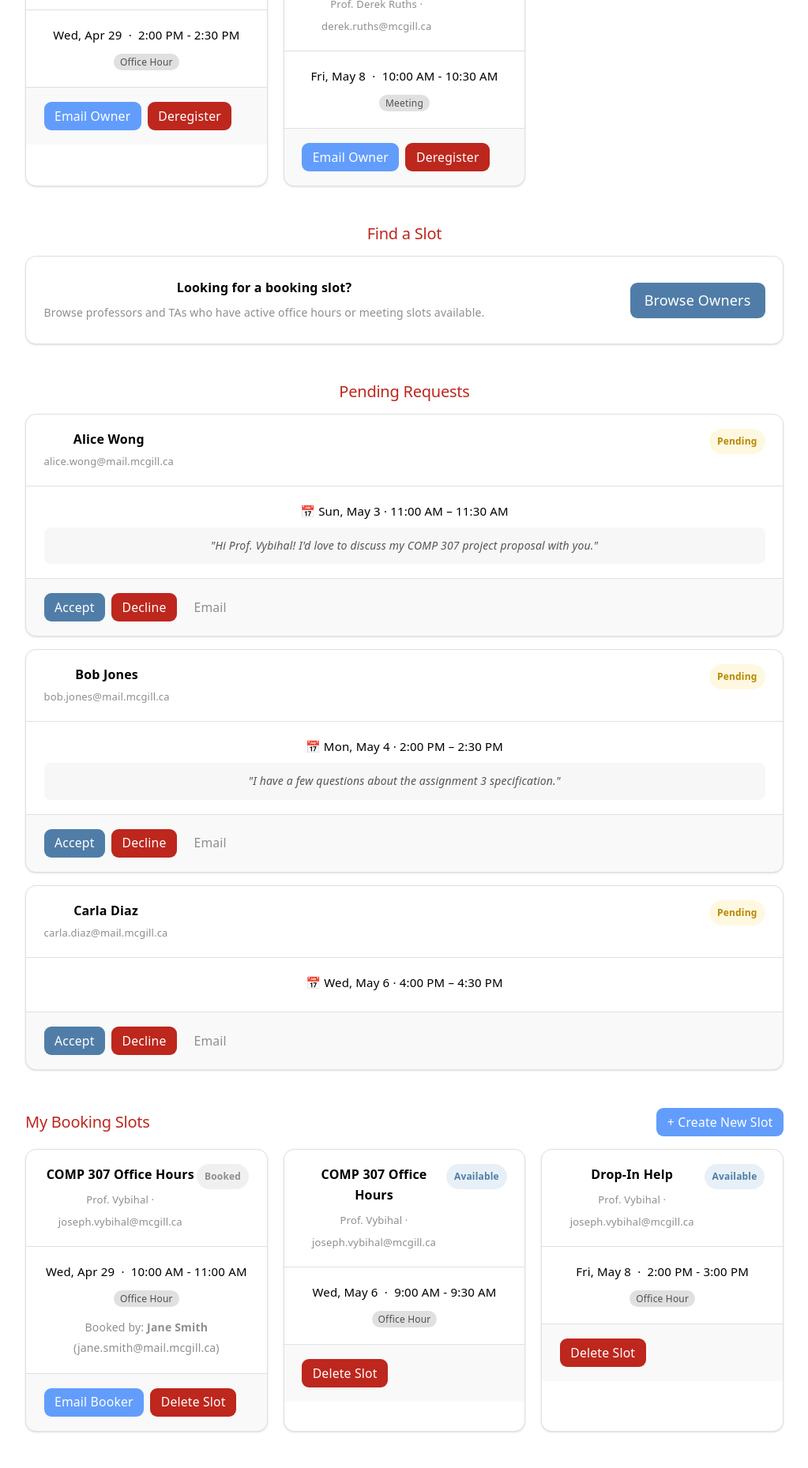
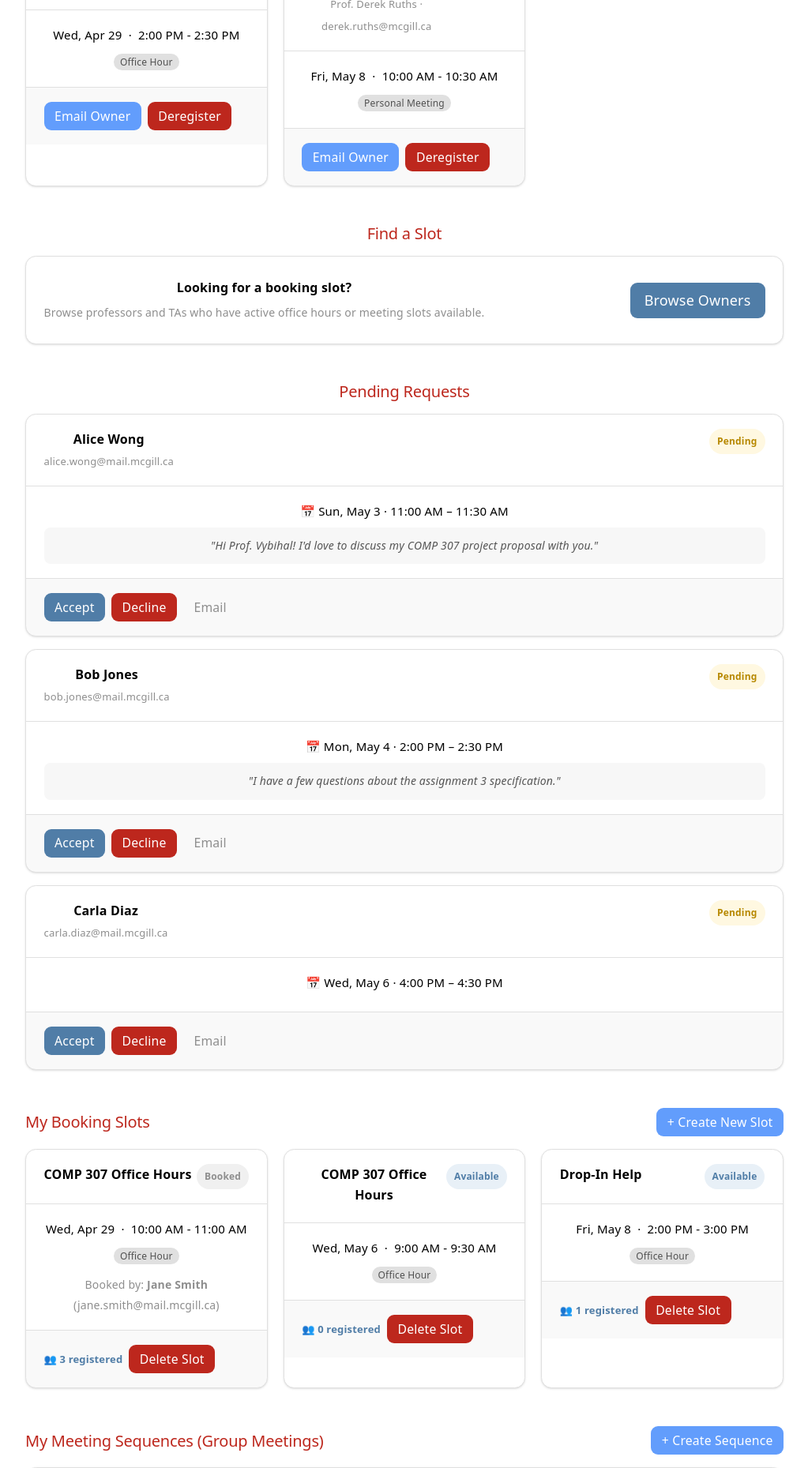
Before and after one commit to AyazCiplak/comp307-booking-frontend, a React (Vite) app: page /dashboard in a window 1280 px wide. Shown: the part 380-2239 px from the top of the page at 79% size, without its empty margins (128-1151 px from the left). Built offline with nearby package versions, Linux system fonts and the light colour scheme.

Commit message:
Updated bookingslotcard s.t. 'my booking slot' slots do not display prof name (will always be the owner themselves), and renamed 'meeting' type to 'personal meeting' for clarity

```diff
--- a/src/components/calendar/BookingSlotCard.tsx
+++ b/src/components/calendar/BookingSlotCard.tsx
@@ -21,7 +21,7 @@ const STATUS_STYLES: Record<BookingSlot["status"], { label: string; color: strin
 // Human-readable slot type pill
 const TYPE_LABEL: Record<BookingSlot["type"], string> = {
   "office-hour": "Office Hour",
-  "meeting": "Meeting",
+  "meeting": "Personal Meeting",
   "group": "Group",
 };
 
@@ -48,9 +48,14 @@ function BookingSlotCard({ slot, onBook, onCancel, onDelete }: BookingSlotCardPr
             <h3 style={{ margin: "0 0 4px", fontSize: "16px", fontWeight: 600 }}>
               {slot.title ?? TYPE_LABEL[slot.type]}
             </h3>
-            <span style={{ fontSize: "13px", color: "#8e8e8e" }}>
-              {slot.ownerName} · {slot.ownerEmail}
-            </span>
+            {/* Only show owner title when the viewer is NOT the owner
+                (e.g. in "My Appointments" — the slot belongs to someone else).
+                In "My Booking Slots" the owner is always the logged-in user, so it's redundant. */}
+            {!isOwner && (
+              <span style={{ fontSize: "13px", color: "#8e8e8e" }}>
+                {slot.ownerName} · {slot.ownerEmail}
+              </span>
+            )}
           </div>
 
           {/* Status badge */}
@@ -107,11 +112,18 @@ function BookingSlotCard({ slot, onBook, onCancel, onDelete }: BookingSlotCardPr
           )}
 
           {/* OWNER actions */}
-          {isOwner && slot.bookedByUserEmail && (
+          {/* Personal meeting (Type 1): show Email Booker button */}
+          {isOwner && slot.type === "meeting" && slot.bookedByUserEmail && (
             <Button variant="secondary" size="sm"
               onClick={() => window.open(`mailto:${slot.bookedByUserEmail}`)}>
               Email Booker
             </Button>
+          )}
+          {/* Office hours (Type 3): show registered count instead of Email Booker */}
+          {isOwner && slot.type === "office-hour" && (
+            <span style={{ fontSize: "13px", color: "#507da7", alignSelf: "center", fontWeight: 600 }}>
+              👥 {slot.registeredCount ?? 0} registered
+            </span>
           )}
           {isOwner && (
             <Button variant="danger" size="sm" onClick={() => onDelete?.(slot.id)}>
```
